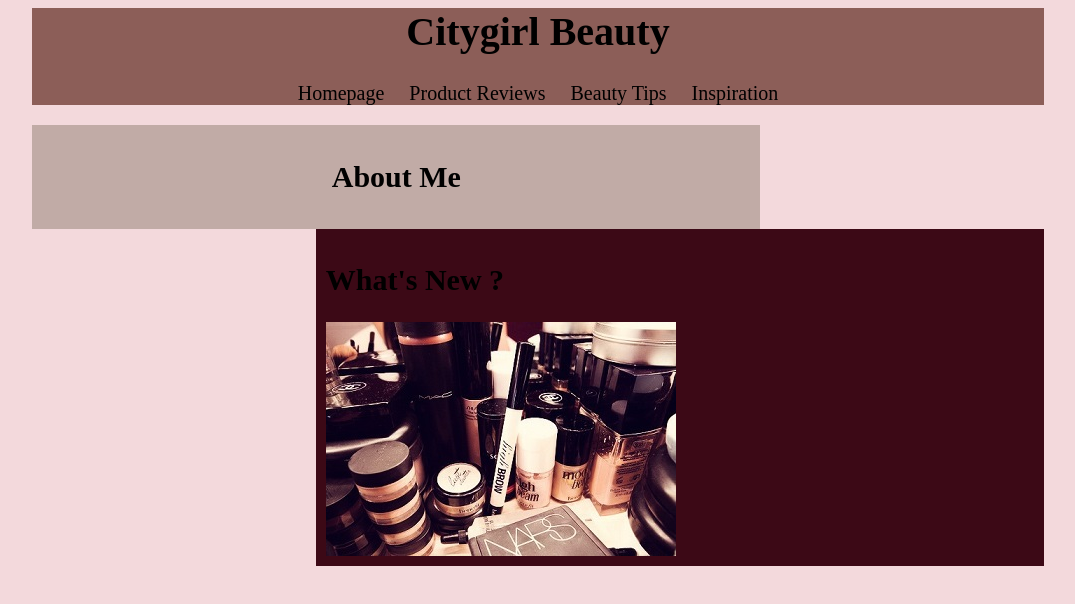
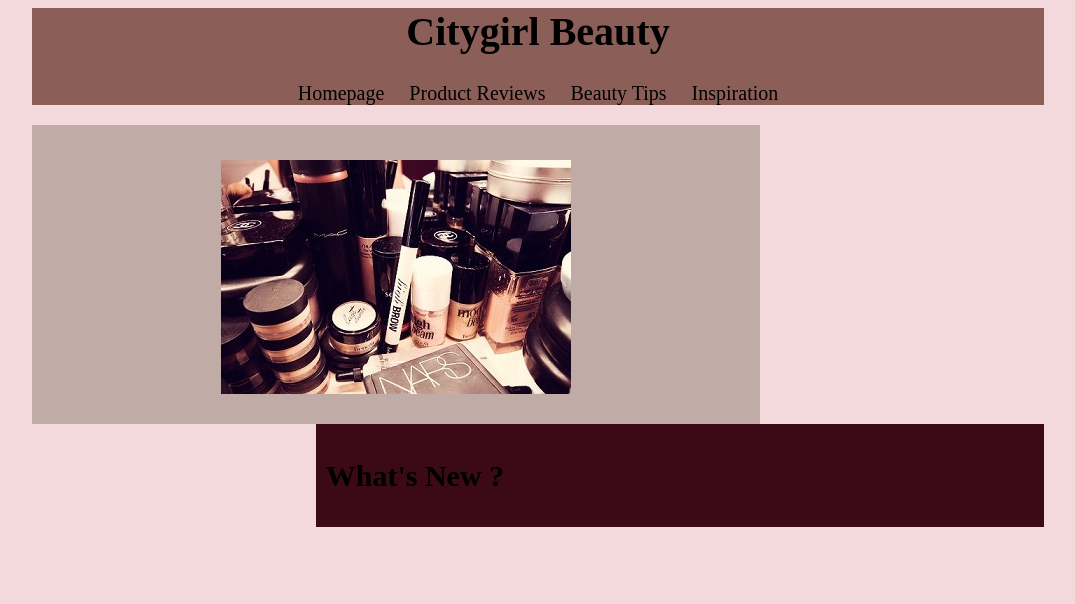
Before and after one commit to citygirlbeauty/citygirlbeauty.github.io, a plain HTML site: page index.html in a window 1280 px wide. Shown: the whole page, without its empty margins (102-1177 px from the left). Drawn offline with Linux system fonts and the light colour scheme.

Commit message:
moved image to left side

```diff
--- a/index.html
+++ b/index.html
@@ -24,8 +24,9 @@
 
 <main>
     <section>
-         <h1 class="headline">About Me</h1>
+         <h1 class="headline"></h1>
         <p>
+            <img src="images/makeup.jpg"alt="Picture of various makeup"title="https://pixabay.com/en/makeup-shadow-makeover-hue-makeup-1143174/" >
 
         </p>
 
@@ -35,7 +36,7 @@
          <h1 class="headline">What's New ?</h1>
 
          <body>
-            <img src="images/makeup.jpg"alt="Picture of various makeup"title="https://pixabay.com/en/makeup-shadow-makeover-hue-makeup-1143174/" >
+
 
     </body>
 
```
Also changed, not shown: productreviews.html (+4 -4 lines).
